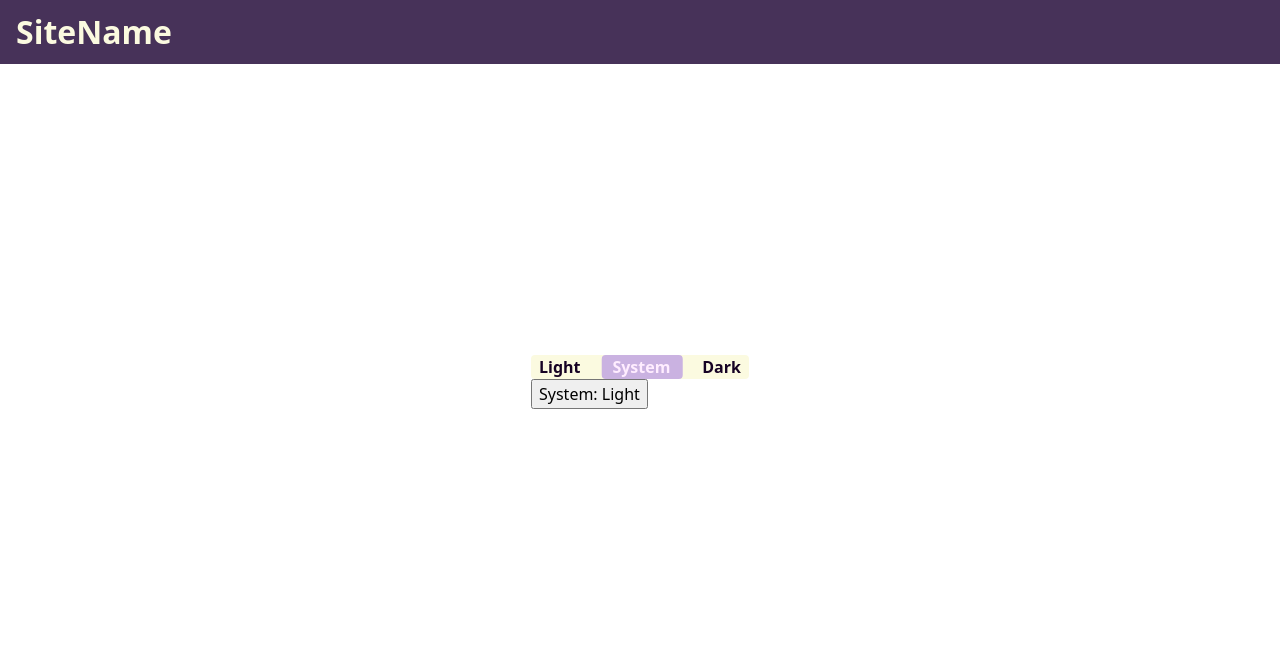
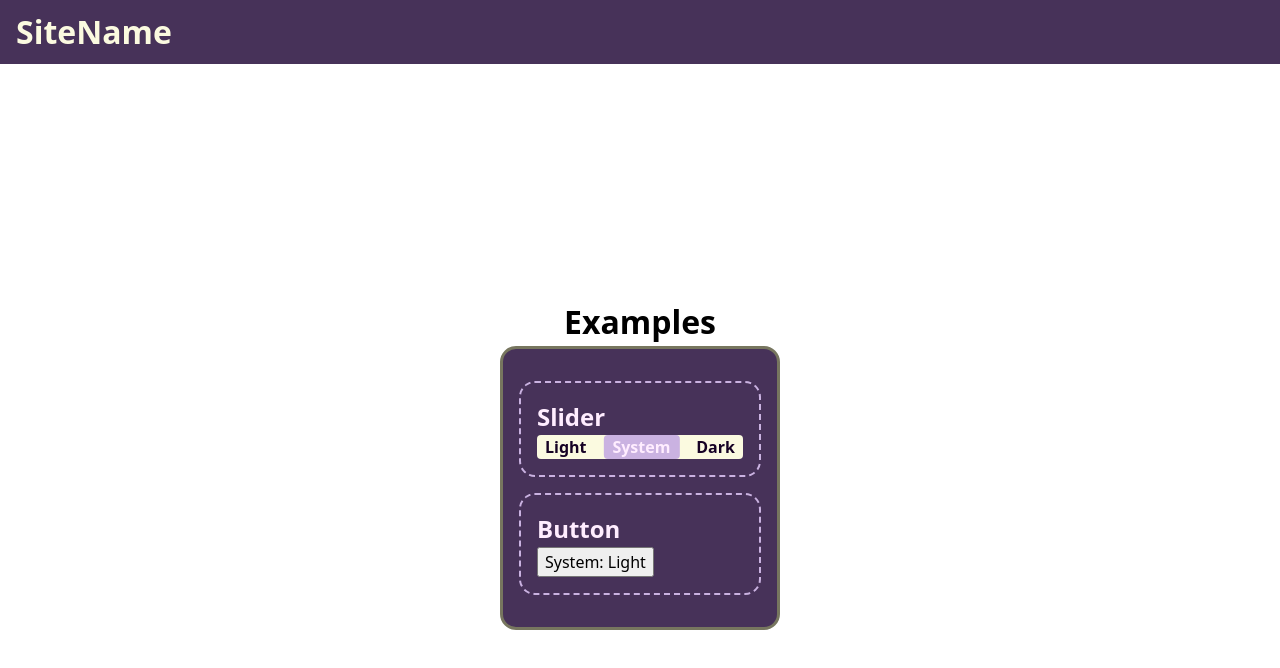
Before and after one commit to keviskev/svelte-color-scheme, a SvelteKit app: page / in a window 1280 px wide. Shown: the top 668 px of the page. Built offline with nearby package versions, Linux system fonts and the light colour scheme.

Commit message:
updated themes and examples. made slider update automatically by switching to derived.by instead of state.

```diff
--- a/src/lib/SchemeSlider.svelte
+++ b/src/lib/SchemeSlider.svelte
@@ -1,7 +1,11 @@
-<script>
+<script lang="ts">
   import { getSchemeState } from './state.svelte.ts';
+
   let scheme = getSchemeState();
-  let s = $state(scheme.sitePref);
+  let s = $derived.by(() => {
+    return scheme.sitePref;
+  });
+
   $effect(() => {
     scheme.set(s);
     document.documentElement.dataset.scheme = s;
@@ -47,7 +51,7 @@
     display: none;
   }
   label:has(input[type='radio']:checked) {
-    color: var(--page-element-text-variant);
+    color: var(--page-element-header-color);
   }
   .selector {
     position: absolute;
--- a/src/routes/+page.svelte
+++ b/src/routes/+page.svelte
@@ -4,11 +4,14 @@
 </script>
 
 <div class="container">
+  <h1>Examples</h1>
   <main>
     <section>
+      <h2>Slider</h2>
       <SchemeSlider />
     </section>
     <section>
+      <h2>Button</h2>
       <Scheme />
     </section>
   </main>
@@ -27,8 +30,17 @@
 
   main {
     padding: 1rem;
-    width: 250px;
-    height: 250px;
-    background: var(--element-bg-variant);
+    width: 280px;
+    border: 3px solid var(--mangrove);
+    border-radius: 1rem;
+    background: var(--page-element-bg);
+  }
+
+  section {
+    margin: 1rem auto;
+    padding: 1rem;
+    color: var(--page-element-header-color);
+    border: 2px dashed var(--viking-diva);
+    border-radius: 1rem;
   }
 </style>
--- a/src/routes/app.css
+++ b/src/routes/app.css
@@ -100,6 +100,7 @@ h6 {
   --page-element-accent: var(--pea);
   --page-element-text: var(--midnight-monarch);
   --page-element-text-variant: var(--partial-pink);
+  --page-element-header-color: var(--partial-pink);
   --container-bg: white;
 }
 
@@ -112,6 +113,7 @@ h6 {
   --page-element-accent: var(--ash);
   --page-element-text: var(--partial-pink);
   --page-element-text-variant: var(--midnight-monarch);
+  --page-element-header-color: var(--partial-pink);
   --container-bg: var(--black);
 }
 
```
